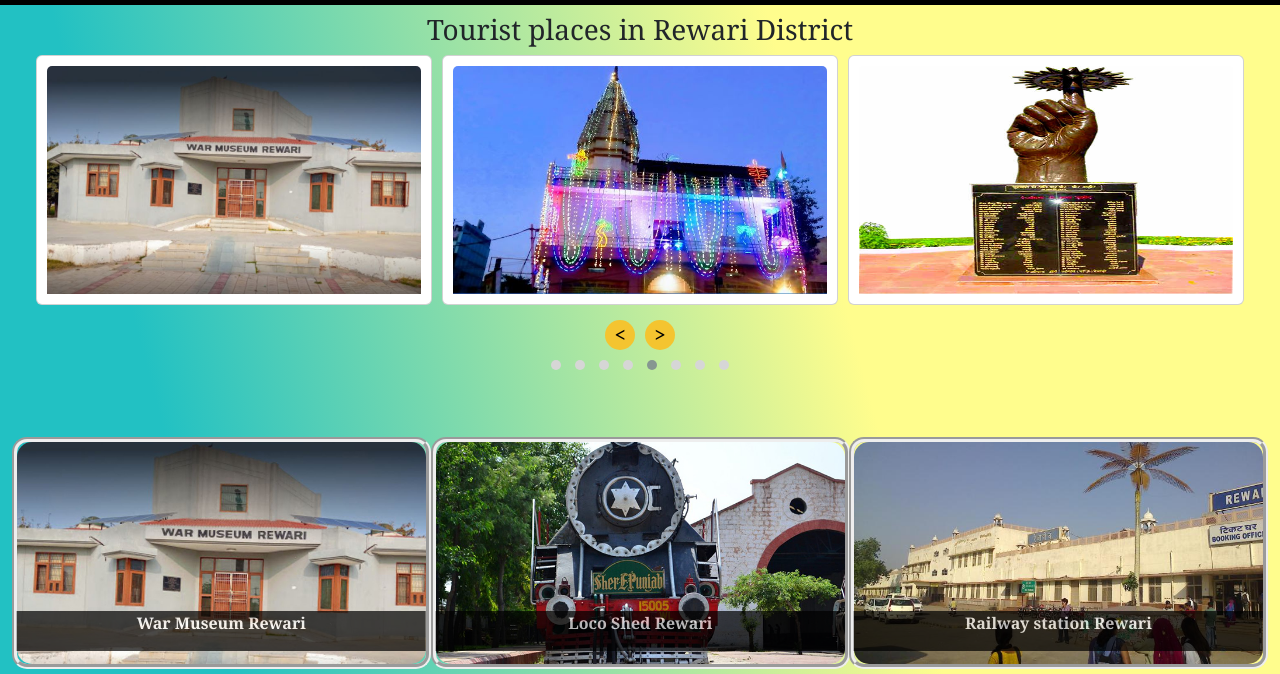
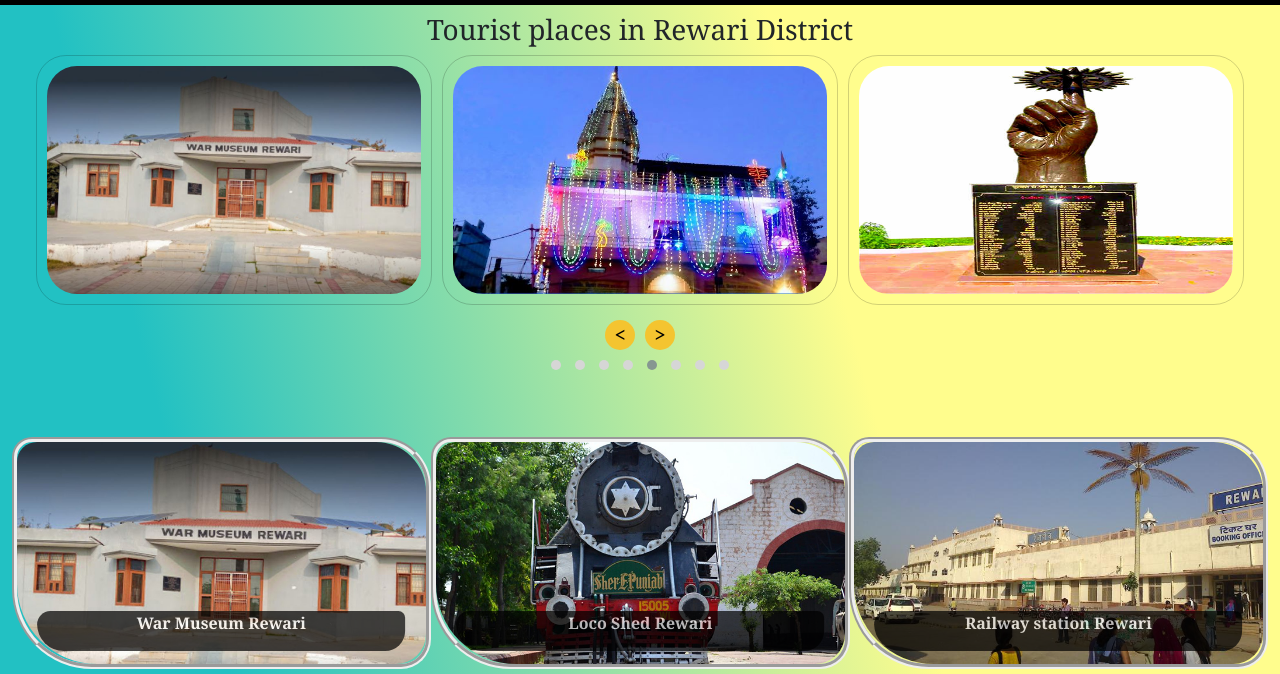
Before and after one commit to Ankit23456789/Rewari-tourism-, a plain HTML site: page Tourist_Places.html in a window 1280 px wide. Shown: the part 77-751 px from the top of the page. Drawn offline with nearby package versions, Linux system fonts and the light colour scheme.

Commit message:
new commit

```diff
--- a/css/style.css
+++ b/css/style.css
@@ -193,6 +193,7 @@ a.nav-link:hover {
 .item .card img {
       width: 100%;
       height: 100%;
+      border-radius: 30px;
 
 }
 
@@ -204,7 +205,8 @@ a.nav-link:hover {
       padding: 10px;
       width: 100%;
       height: 250px;
-      background-color: black transparent;
+      border-radius:  30px;
+      background-color: transparent;
 }
 
 .slider-card-text p {
@@ -233,10 +235,11 @@ a.nav-link:hover {
       border-radius: 15px;
       padding: 0px;
       position: relative;
+      border-radius: 20px 50px 30px 80px;
 }
 
 .TPBox img {
-      border-radius: 15px;
+      border-radius: 20px 50px 30px 80px;
 
 }
 
@@ -244,7 +247,7 @@ a.nav-link:hover {
       position: absolute;
       top: 85%;
       left: 50%;
-      width: 100%;
+      width: 90%;
       display: flex;
       align-items: center;
       justify-content: center;
@@ -252,6 +255,7 @@ a.nav-link:hover {
       color: #ffffff;
       background-color: blaCK;
       opacity: 0.7;
+      border-radius: 20px 10px 30px 40px;
 }
 
 .Name_of_places p {
```
